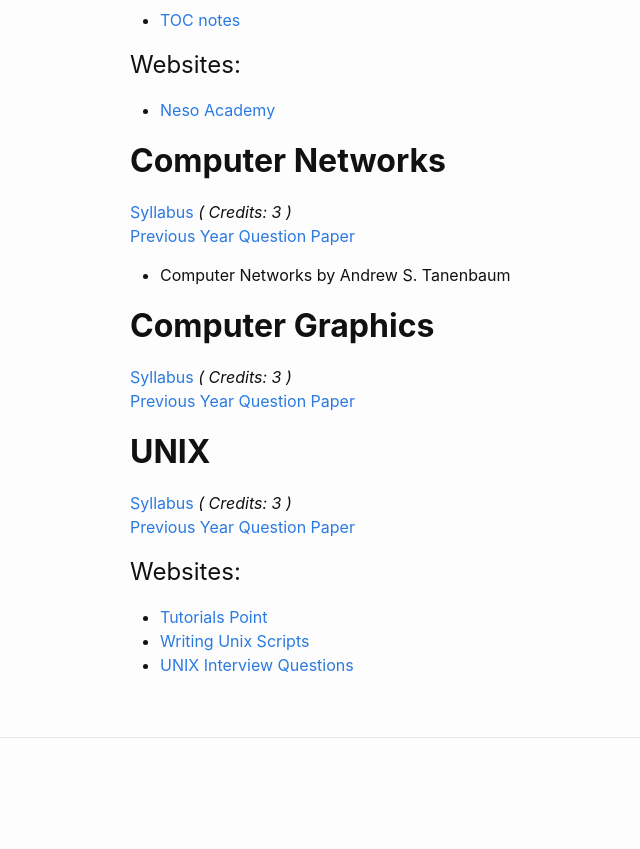
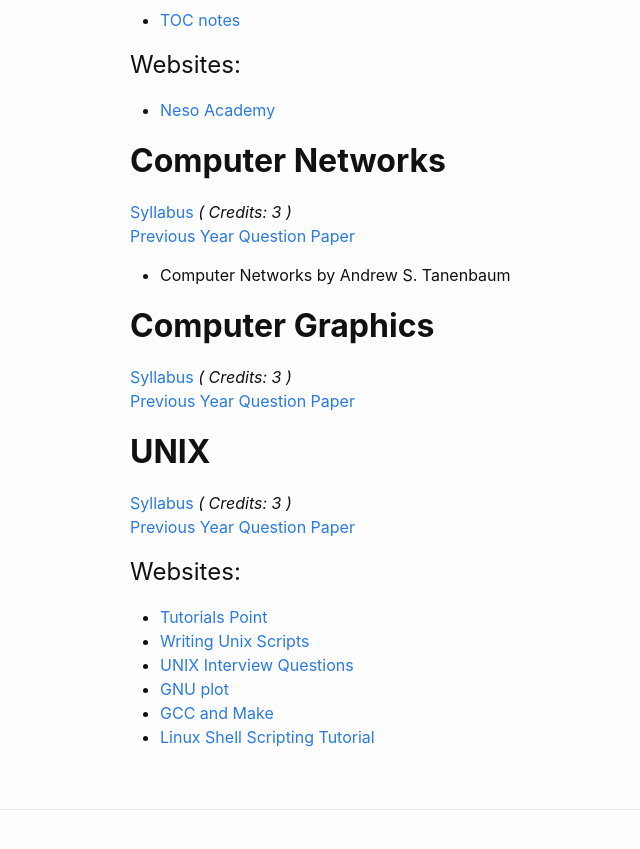
Before and after one commit to IT-GECBH/2020, a Jekyll site: the page built from resources.md, in a window 1280 px wide and 900 px high, scrolled down 1575 px. Shown: the top 849 px of the window, without its empty margins (140-780 px from the left). Built offline with Jekyll 4.4.1, drawn with Linux system fonts in a browser that asks for light colours; before the commit the page ends 2403 px from its top, so only the background shows below that.

Commit message:
Added new website links to linux

```diff
--- a/resources.md
+++ b/resources.md
@@ -73,6 +73,9 @@
 * [Tutorials Point](https://www.tutorialspoint.com/unix/)
 * [Writing Unix Scripts](https://web.calpoly.edu/~rasplund/script.html)
 * [UNIX Interview Questions](https://linoxide.com/linux-shell-script/shell-scripting-interview-questions-answers/)
+* [GNU plot](https://people.duke.edu/~hpgavin/gnuplot.html)
+* [GCC and Make](http://www.ntu.edu.sg/home/ehchua/programming/cpp/gcc_make.html)
+* [Linux Shell Scripting Tutorial](https://bash.cyberciti.biz/guide/Main_Page)
 
 [micro-prev]: /resources/MICROPROCESSOR/CS305._S5_Dec_17_Regular.pdf
 [mic-syll]: /resources/MICROPROCESSOR/CS305_Microprocessors_and_microcontrollers.pdf
```
